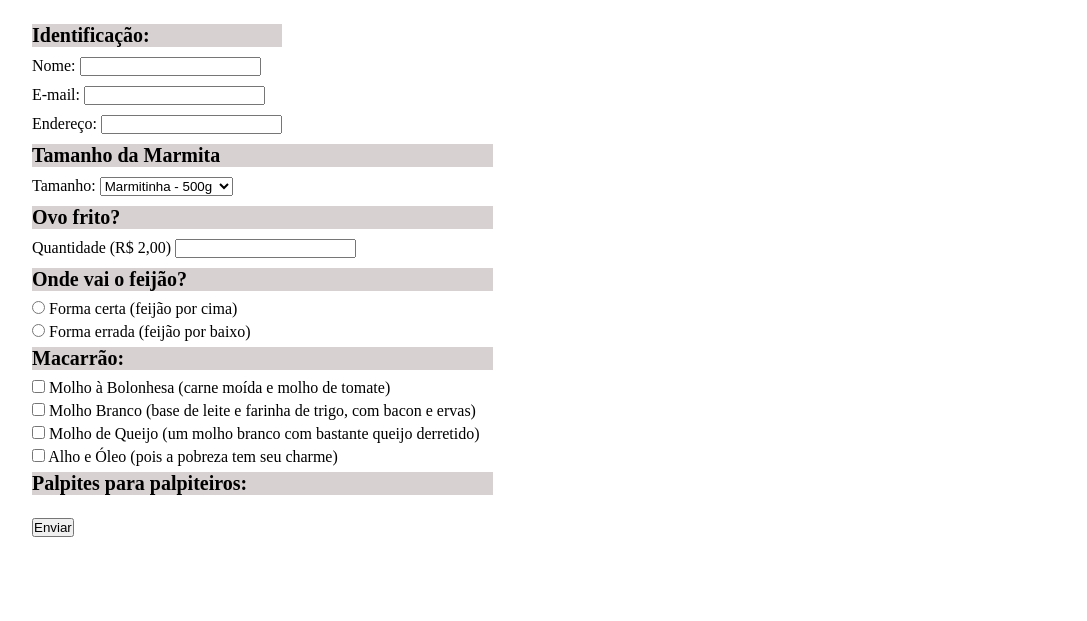
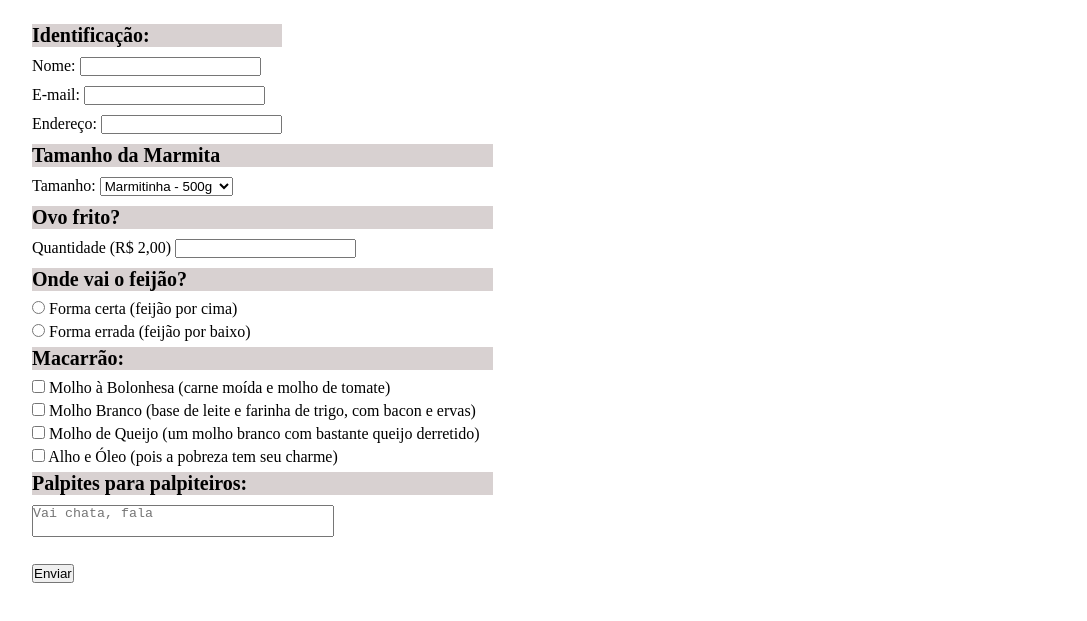
Before and after one commit to lumalopees/forms-trybe, a plain HTML site: page index.html in a window 1280 px wide. Shown: the part 73-694 px from the top of the page, without its empty margins (96-1183 px from the left). Drawn offline with Linux system fonts and the light colour scheme.

Commit message:
:sparkle: 1h25min | aiaiai uiui

```diff
--- a/index.html
+++ b/index.html
@@ -79,6 +79,7 @@
           <label for="alho-óleo">Alho e Óleo (pois a pobreza tem seu charme)</label>
 
           <h4>Palpites para palpiteiros:</h4>
+          <textarea name="palpites" id="" placeholder="Vai chata, fala"></textarea>
         </div>
 
         <br>
--- a/style.css
+++ b/style.css
@@ -96,3 +96,8 @@ h4 {
   background-color: rgb(216, 209, 209);
   font-size: 20px;
 }
+
+textarea {
+  resize: none;
+  width: 300px;
+}
```
